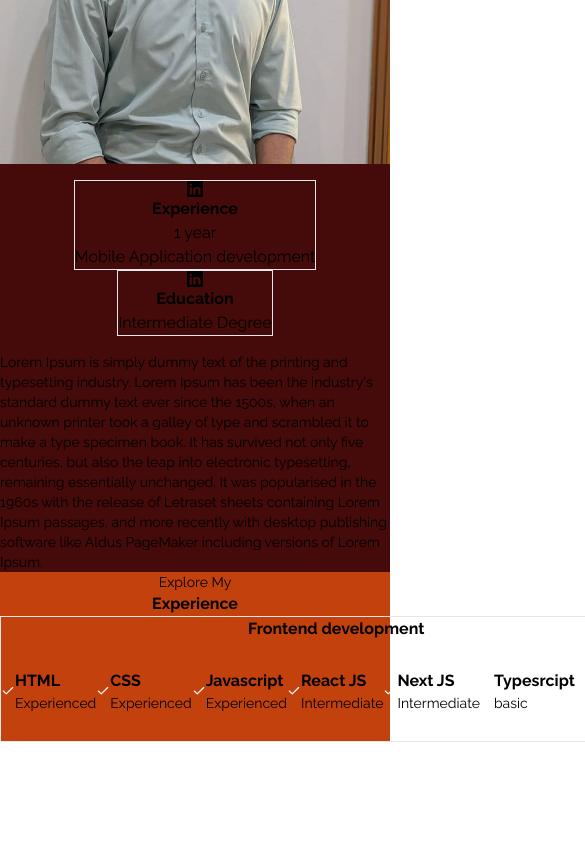
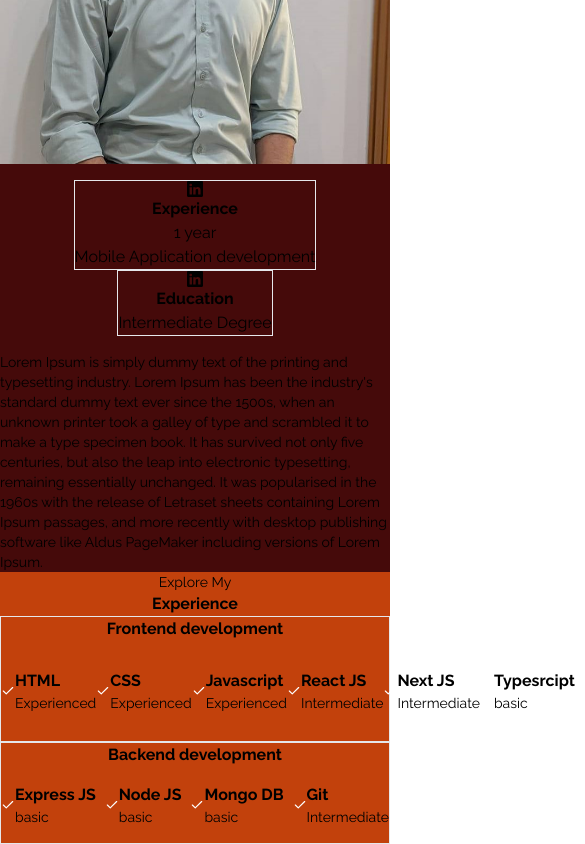
Before and after one commit to Muhammad-Nafees/Nafees_Portfolio_Nextjs, a Next.js app: page / in a window 390 px wide. Shown: the part 1649-2493 px from the top of the page, 585 px wide, since content can reach past the window. Before the commit the page ends 2391 px from the top, so only its background shows below. Built offline with nearby package versions, Linux system fonts and the light colour scheme.

Commit message:
experienced-section-works

```diff
--- a/Components/experience/MainContentExperience.jsx
+++ b/Components/experience/MainContentExperience.jsx
@@ -15,11 +15,11 @@ const MainContentExperience = () => {
             </div>
 
 
-            <div className='pt-5 m-auto w-5/6 flex justify-between items-center'>
+            <div className='py-32 xl:bg-red-200 lg:bg-red-600 pt-14 m-auto w-5/6 lg:flex justify-between items-center'>
                 <div className='rounded-xl border w-[47%] h-96'>
                     <h1 className='font-bold pt-3 text-xl text-center'>Frontend development</h1>
 
-                    <div className='pt-5 w-[75%] flex-wrap m-auto flex items-center justify-between'>
+                    <div className='pt-5 xl:w-[80%] lg:w-[90%] flex-wrap m-auto flex items-center justify-between'>
                         <SkillsMention
                             skill={"HTML"}
                             experience={"Experienced"}
@@ -27,22 +27,27 @@ const MainContentExperience = () => {
                         <SkillsMention
                             skill={"CSS"}
                             experience={"Experienced"}
+
                         />
                         <SkillsMention
                             skill={"Javascript"}
                             experience={"Experienced"}
+
                         />
                         <SkillsMention
                             skill={"React JS"}
                             experience={"Intermediate"}
+
                         />
                         <SkillsMention
                             skill={"Next JS"}
                             experience={"Intermediate"}
+
                         />
                         <SkillsMention
                             skill={"Typesrcipt"}
                             experience={"basic"}
+
                         />
                         <SkillsMention
                             skill={"React-Native"}
@@ -55,22 +60,26 @@ const MainContentExperience = () => {
 
                 <div className=' rounded-xl border w-[47%] h-96'>
                     <h1 className='font-bold text-xl pt-3 text-center'>Backend development</h1>
-                    <div className='pt-5 w-[75%] flex-wrap m-auto flex items-center justify-between'>
+                    <div className='pt-5 xl:w-[80%] lg:w-[90%] flex-wrap m-auto flex items-center justify-between'>
                         <SkillsMention
                             skill={"Express JS"}
                             experience={"basic"}
+
                         />
                         <SkillsMention
                             skill={"Node JS"}
                             experience={"basic"}
+
                         />
                         <SkillsMention
                             skill={"Mongo DB"}
                             experience={"basic"}
+
                         />
                         <SkillsMention
                             skill={"Git"}
                             experience={"Intermediate"}
+
                         />
 
 
--- a/Components/reusable_components/SkillsMention.jsx
+++ b/Components/reusable_components/SkillsMention.jsx
@@ -1,9 +1,9 @@
 import React from 'react'
 import { FiCheck } from 'react-icons/fi'
 
-const SkillsMention = ({ skill, experience }) => {
+const SkillsMention = ({ skill, experience, width }) => {
     return (
-        <div className='py-4 flex items-center'>
+        <div className='py-4 w-44 flex items-center'>
             <div className='mx-5 w-[20px] flex items-center justify-center h-[20px] rounded-full bg-black'>
                 <FiCheck size={14} color='white' />
             </div>
```
